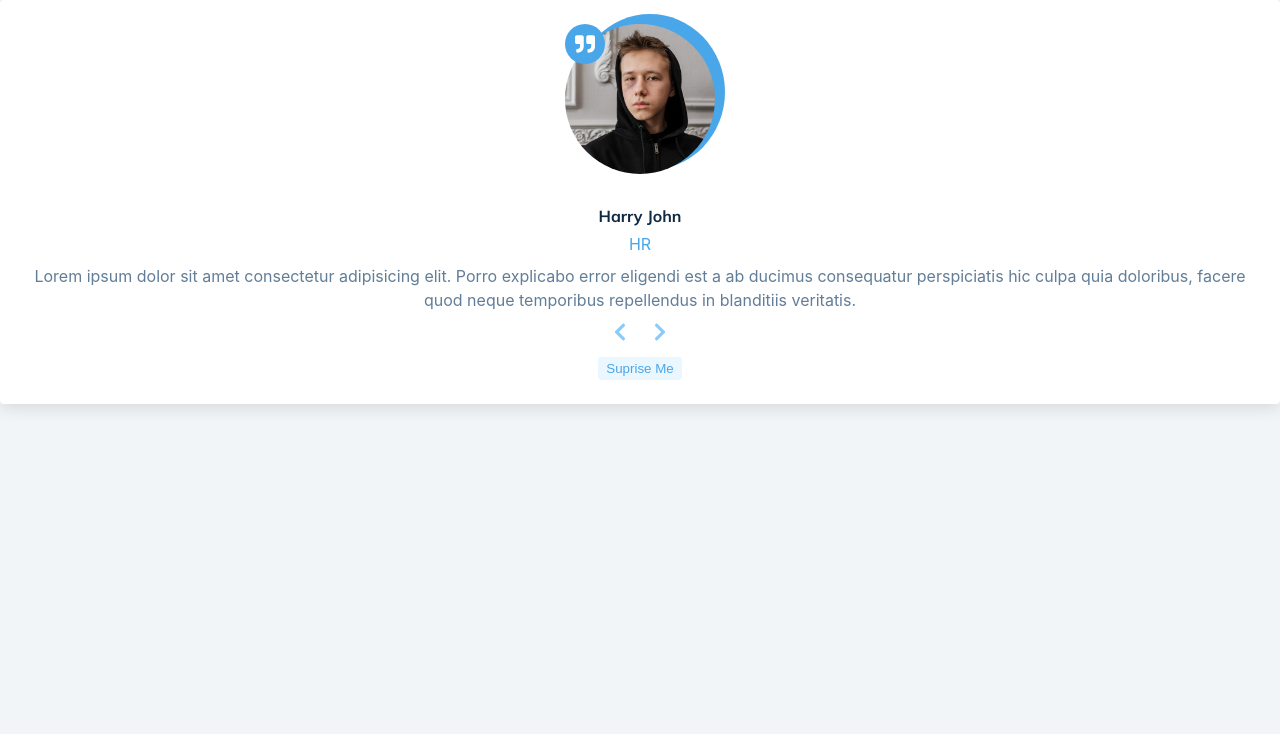
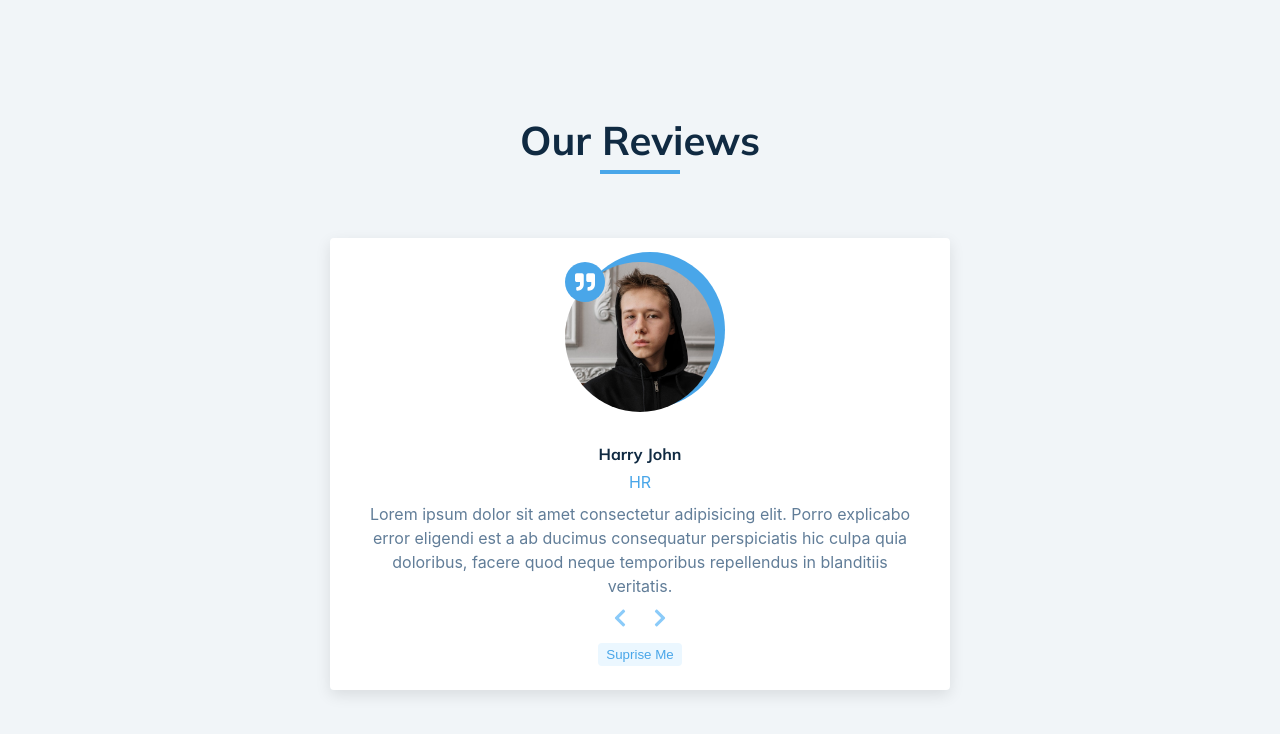
Before and after one commit to DoanhTran03/react-projects, a React (Vite) app: page / in a window 1280 px wide. Shown: the top 734 px of the page. Built offline with nearby package versions, Linux system fonts and the light colour scheme.

Commit message:
Build ReviewContainer component

```diff
--- a/src/App.tsx
+++ b/src/App.tsx
@@ -1,13 +1,13 @@
 import { useState } from 'react'
 import "./index.css"
-import ImageContainer from './components/ImageContainer'
 import ReviewCard from './components/ReviewCard'
+import ReviewContainer from './components/ReviewContainer'
 function App() {
   const [count, setCount] = useState(0)
 
   return (
     <>
-      <ReviewCard></ReviewCard>
+      <ReviewContainer></ReviewContainer>
     </>
   )
 }
--- a/src/components/ReviewCard.tsx
+++ b/src/components/ReviewCard.tsx
@@ -1,4 +1,3 @@
-import React from 'react'
 import ImageContainer from './ImageContainer'
 import {FaChevronLeft, FaChevronRight} from "react-icons/fa"
 
--- /dev/null
+++ b/src/components/ReviewContainer.tsx
@@ -0,0 +1,15 @@
+import ReviewCard from "./ReviewCard"
+
+const ReviewContainer = () => {
+  return (
+    <div className="reviewContainer">
+        <div className="reviewContainer__heading">
+            <h1>Our Reviews</h1>
+            <div className="reviewContainer__line"></div>
+        </div>
+        <ReviewCard></ReviewCard>
+    </div>
+  )
+}
+
+export default ReviewContainer
--- a/src/index.css
+++ b/src/index.css
@@ -18,6 +18,10 @@ html {
   font-size: 62.5%;
 }
 body {
+  align-items: center;
+  justify-content: center;
+  display: flex;
+  height: 100vh;
   background-color: var(--background-color);
   font-family: "Mulish", 'Segoe UI', Tahoma, Geneva, Verdana, sans-serif;
   color: var(--text-color);
@@ -51,7 +55,6 @@ p {
   position: relative;
   margin-bottom: 24px;
 }
-
 .imageContainer__img {
   z-index: 1;
   position: relative;
@@ -60,7 +63,6 @@ p {
   width: 150px;
   height: 150px;
 }
-
 .imageContainer__icon {
   z-index: 2;
   top: 0;
@@ -76,7 +78,6 @@ p {
   font-size: 2rem;
   background-color: var(--job-title-color);
 }
-
 .imageContainer::before {
   top: -1rem;
   right: -1rem;
@@ -127,3 +128,19 @@ p {
   color: var(--heading-color);
   transition: all 1s;
 }
+
+/*Review Container*/
+.reviewContainer {
+  max-width: 62rem;
+  margin: 0 auto;
+}
+.reviewContainer__heading {
+  text-align: center;
+  margin-bottom: 6.4rem;
+}
+.reviewContainer__line {
+  margin: 0 auto;
+  height: 4px;
+  width: 80px;
+  background-color: var(--job-title-color);
+}
```
